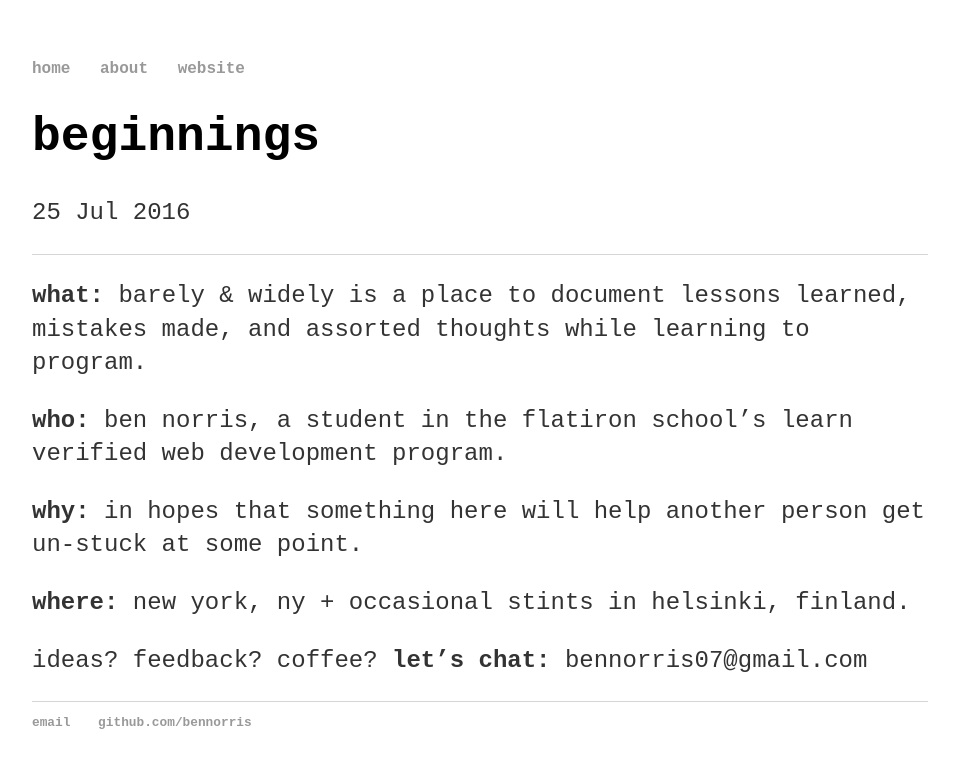
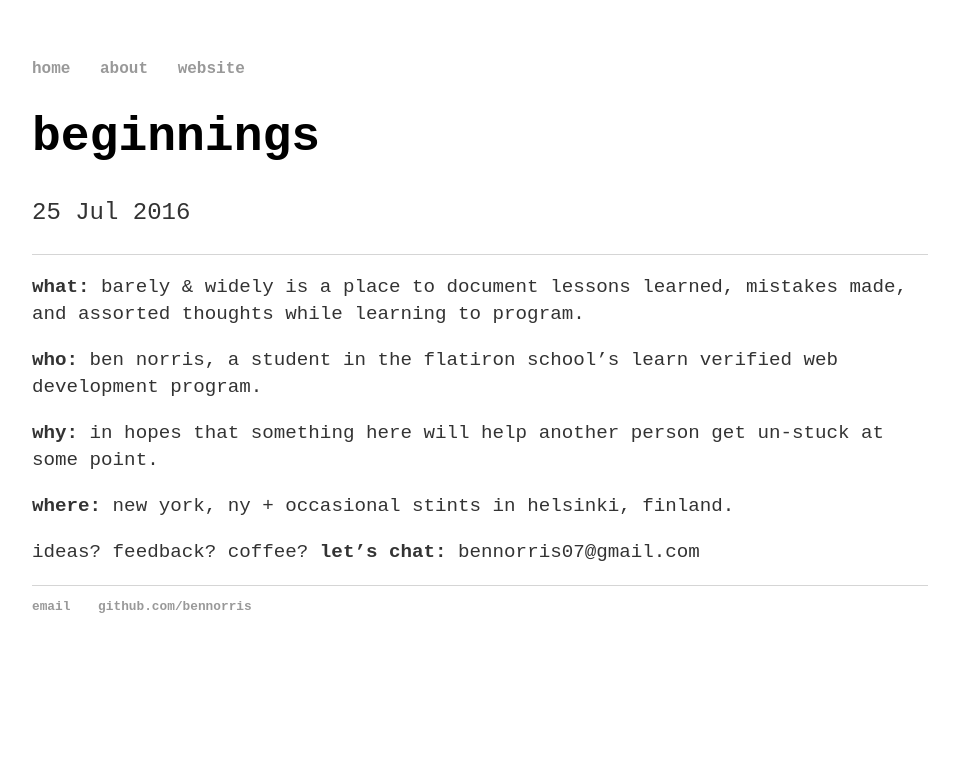
Before and after one commit to bennorris/blog, a Jekyll site: the page built from _posts/2016-07-25-beginnings.md, in a window 1280 px wide. Shown: the top 768 px of the page, without its empty margins (160-1119 px from the left). Built offline with Jekyll 4.4.1, drawn with Linux system fonts in a browser that asks for light colours.

Commit message:
font size

```diff
--- a/css/main.css
+++ b/css/main.css
@@ -23,7 +23,7 @@ a {
 
 #font-fix-post {
   font-family: 'Courier New', Courier;
-  font-size: 1em;
+  font-size: 0.8em;
 }
 
 a:hover {
```
